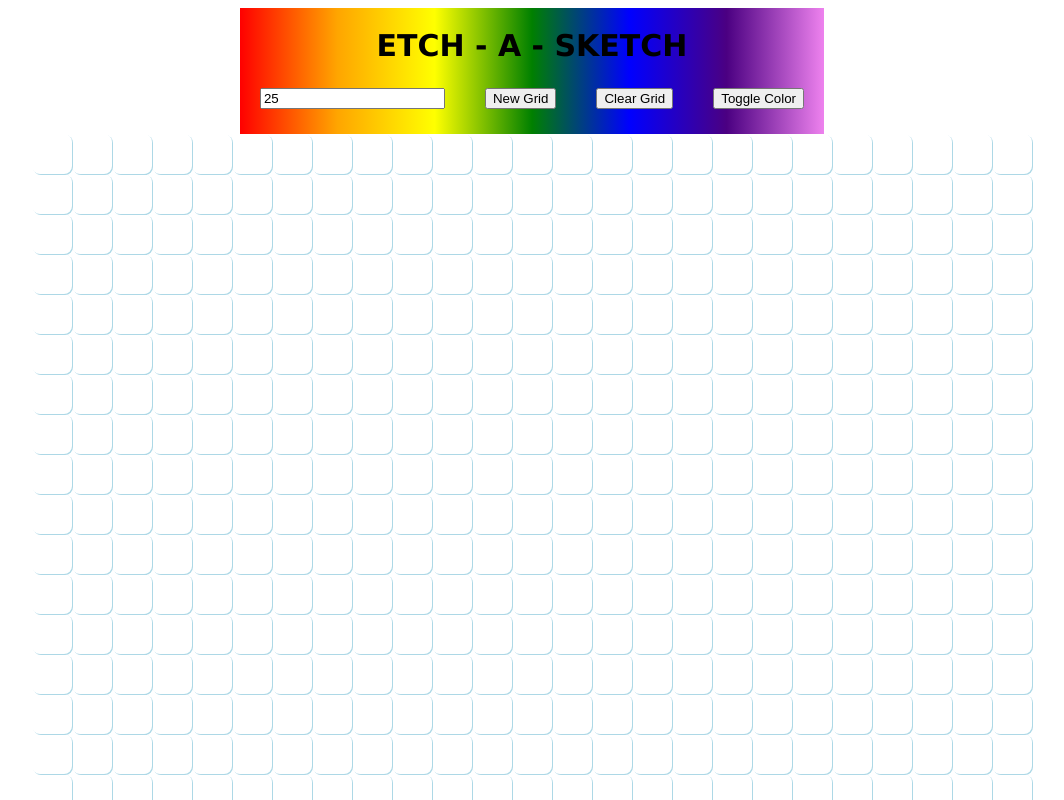
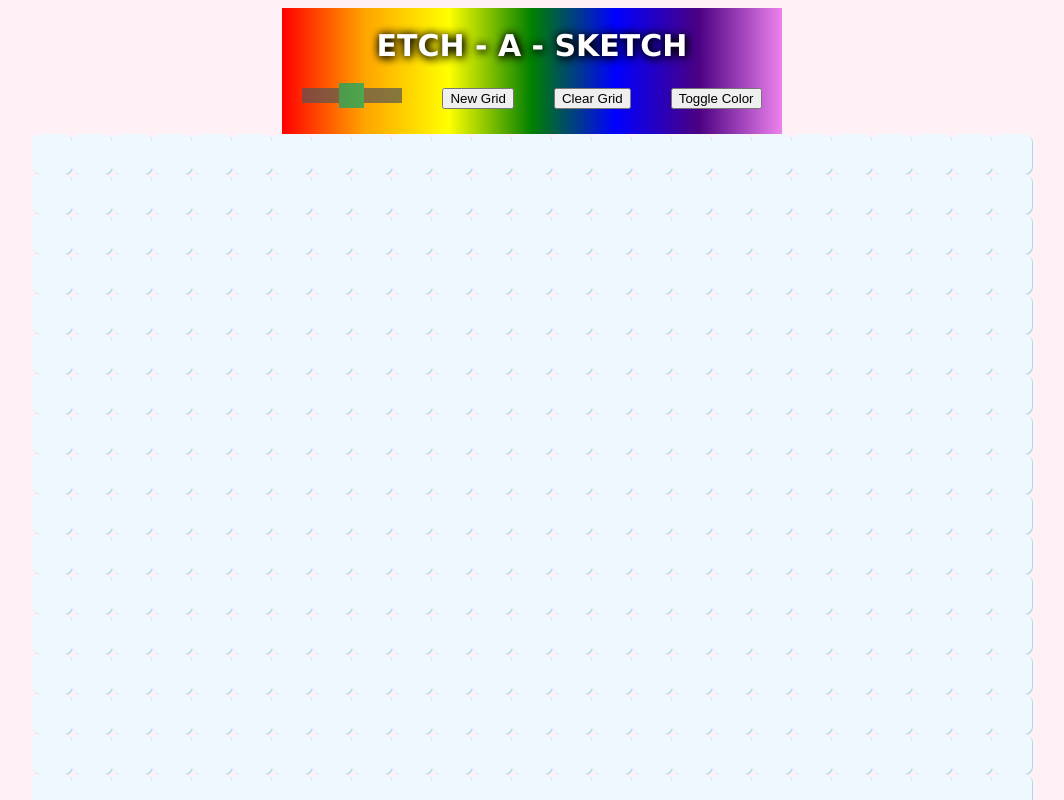
Before and after one commit to kslau07/etch-a-sketch, a plain HTML site: page index.html in a window 1280 px wide. Shown: the top 800 px of the page, without its empty margins (108-1172 px from the left). Drawn offline with Linux system fonts and the light colour scheme.

Commit message:
Finish slider

```diff
--- a/script.js
+++ b/script.js
@@ -16,9 +16,11 @@ topBar.appendChild(topBarTitle)
 
 
 const inputBox = document.createElement('input')
-inputBox.setAttribute('type', 'text');
+inputBox.setAttribute('type', 'range')
+inputBox.setAttribute('min', 1)
+inputBox.setAttribute('max', 50)
 inputBox.setAttribute('value', 25);
-inputBox.setAttribute("id", "inputBox")
+inputBox.setAttribute("id", "slider")
 inputBox.setAttribute('class', 'tool')
 
 const buttonNewGrid = document.createElement('button');
@@ -53,7 +55,7 @@ function createGrid() {
 
   removeAllCells() //remove old cells/nodes
 
-  let numOfCellsOneSide = document.getElementById('inputBox').value
+  let numOfCellsOneSide = document.getElementById('slider').value
 
 
 
@@ -110,7 +112,7 @@ function changeCellColor(event) {
   if (toggleCellChangeType == 1) {
     document.querySelector(`#${cellid}`).style.backgroundColor = `rgb(${randInt()}, ${randInt()}, ${randInt()})`;
   } else if (toggleCellChangeType == 2) {
-    document.querySelector(`#${cellid}`).style.backgroundColor = "rgb(0, 0, 0)";
+    document.querySelector(`#${cellid}`).style.backgroundColor = "rgb(121, 141, 145)";
   }
 }
 
@@ -132,9 +134,4 @@ function clearGrid() {
 
 }
 
-// list.forEach(el => el.addEventListener('mouseout', removeColor))
-//setTimeout(removeColor, 1000)
-
-
-
 createGrid();
--- a/style.css
+++ b/style.css
@@ -3,12 +3,15 @@ body {
   flex-direction: column;
   justify-content: center;
   align-items: center;
+  background-color:lavenderblush;
 }
 
 .topBar {
-  /* background-color: lightblue;
-   */
-   background-image: linear-gradient(to right, red,orange,yellow,green,blue,indigo,violet);
+  /* background-color: lightblue; */
+  color: white;
+  text-shadow:1px 1px 10px #000, 1px 1px 10px rgb(0, 0, 0);
+
+  background-image: linear-gradient(to right, red,orange,yellow,green,blue,indigo,violet);
 
 }
 
@@ -35,6 +38,7 @@ body {
 
 .cell {
   box-shadow: 1px 1px lightblue;
+  background-color: aliceblue;
   /* border: 0px solid lightblue; */
   /* height: 98px; */
   /* width: 98px; */
@@ -45,3 +49,39 @@ body {
 .changeColor {
   background-color: aqua;
 }
+
+/* The slider itself */
+#slider {
+  -webkit-appearance: none;  /* Override default CSS styles */
+  appearance: none;
+  /* width: 100%; Full-width */
+  width: 100px;
+  height: 15px; /* Specified height */
+  background: #555555; /* Grey background */
+  outline: none; /* Remove outline */
+  opacity: 0.7; /* Set transparency (for mouse-over effects on hover) */
+  -webkit-transition: .2s; /* 0.2 seconds transition on hover */
+  transition: opacity .2s;
+}
+
+/* Mouse-over effects */
+#slider:hover {
+  opacity: 1; /* Fully shown on mouse-over */
+}
+
+/* The slider handle (use -webkit- (Chrome, Opera, Safari, Edge) and -moz- (Firefox) to override default look) */
+#slider::-webkit-slider-thumb {
+  -webkit-appearance: none; /* Override default look */
+  appearance: none;
+  width: 25px; /* Set a specific slider handle width */
+  height: 25px; /* Slider handle height */
+  background: #04AA6D; /* Green background */
+  cursor: pointer; /* Cursor on hover */
+}
+
+#slider::-moz-range-thumb {
+  width: 25px; /* Set a specific slider handle width */
+  height: 25px; /* Slider handle height */
+  background: #04AA6D; /* Green background */
+  cursor: pointer; /* Cursor on hover */
+}
```
